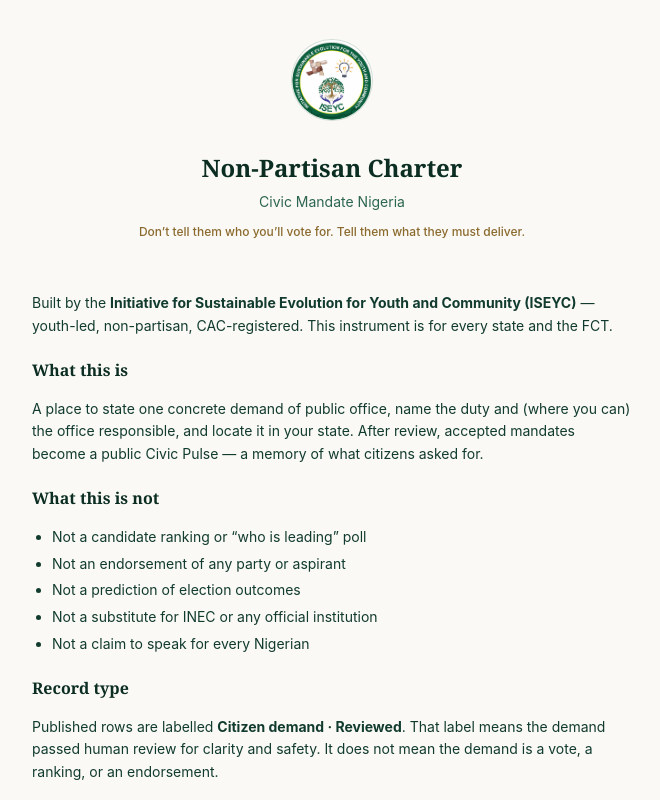
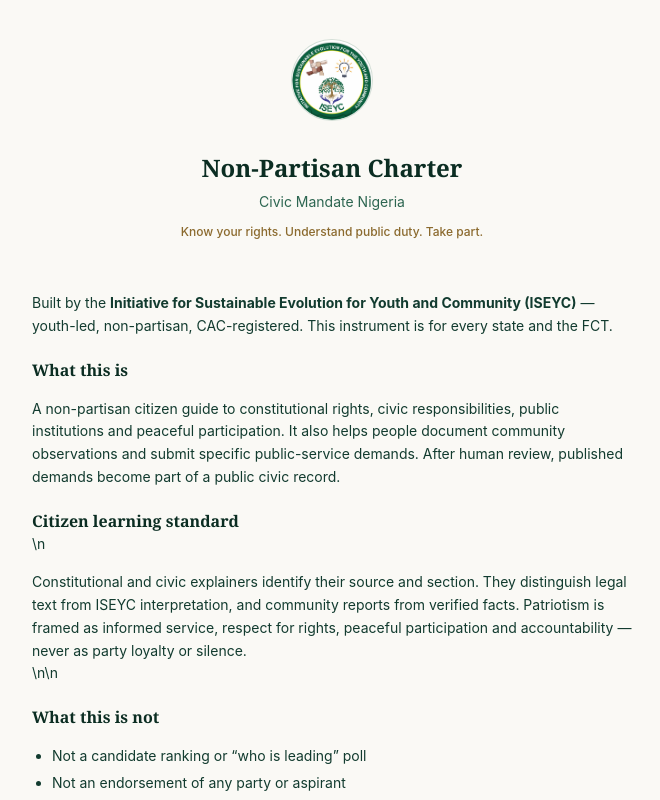
Before and after one commit to mrzulqarnainnadabo/2027-street-mandate, a Next.js app: page /about in a window 1280 px wide. Shown: the top 800 px of the page, without its empty margins (308-968 px from the left). Built offline with nearby package versions, Linux system fonts and the light colour scheme.

Commit message:
Align Civic Mandate brand and charter with citizen-first purpose

```diff
--- a/app/about/page.tsx
+++ b/app/about/page.tsx
@@ -5,7 +5,7 @@ import { PUBLISHED_DEMAND_LABEL } from "@/lib/record-classes";
 export const metadata = {
   title: "About & Non-Partisan Charter | Civic Mandate Nigeria",
   description:
-    "Civic Mandate Nigeria is a non-partisan platform for citizen demands on public office — not candidate rankings.",
+    "Civic Mandate Nigeria is a non-partisan citizen-learning and public-participation platform grounded in the Constitution and public evidence.",
 };
 
 export default function AboutPage() {
@@ -25,7 +25,7 @@ export default function AboutPage() {
       </h1>
       <p className="mt-2 text-center text-sm text-forest-600">Civic Mandate Nigeria</p>
       <p className="mt-3 text-center text-xs font-medium text-gold-600">
-        Don’t tell them who you’ll vote for. Tell them what they must deliver.
+        Know your rights. Understand public duty. Take part.
       </p>
 
       <div className="paper-card mt-8 space-y-4 rounded-2xl p-5 text-sm leading-relaxed text-forest-800">
@@ -37,12 +37,10 @@ export default function AboutPage() {
 
         <h2 className="pt-1 font-display text-base font-bold text-forest-900">What this is</h2>
         <p>
-          A place to state one concrete demand of public office, name the duty and (where you can)
-          the office responsible, and locate it in your state. After review, accepted mandates
-          become a public Civic Pulse — a memory of what citizens asked for.
+          A non-partisan citizen guide to constitutional rights, civic responsibilities, public institutions and peaceful participation. It also helps people document community observations and submit specific public-service demands. After human review, published demands become part of a public civic record.
         </p>
 
-        <h2 className="pt-1 font-display text-base font-bold text-forest-900">What this is not</h2>
+        <h2 className="pt-1 font-display text-base font-bold text-forest-900">Citizen learning standard</h2>\n        <p>Constitutional and civic explainers identify their source and section. They distinguish legal text from ISEYC interpretation, and community reports from verified facts. Patriotism is framed as informed service, respect for rights, peaceful participation and accountability — never as party loyalty or silence.</p>\n\n        <h2 className="pt-1 font-display text-base font-bold text-forest-900">What this is not</h2>
         <ul className="list-disc space-y-1 pl-5">
           <li>Not a candidate ranking or “who is leading” poll</li>
           <li>Not an endorsement of any party or aspirant</li>
```
